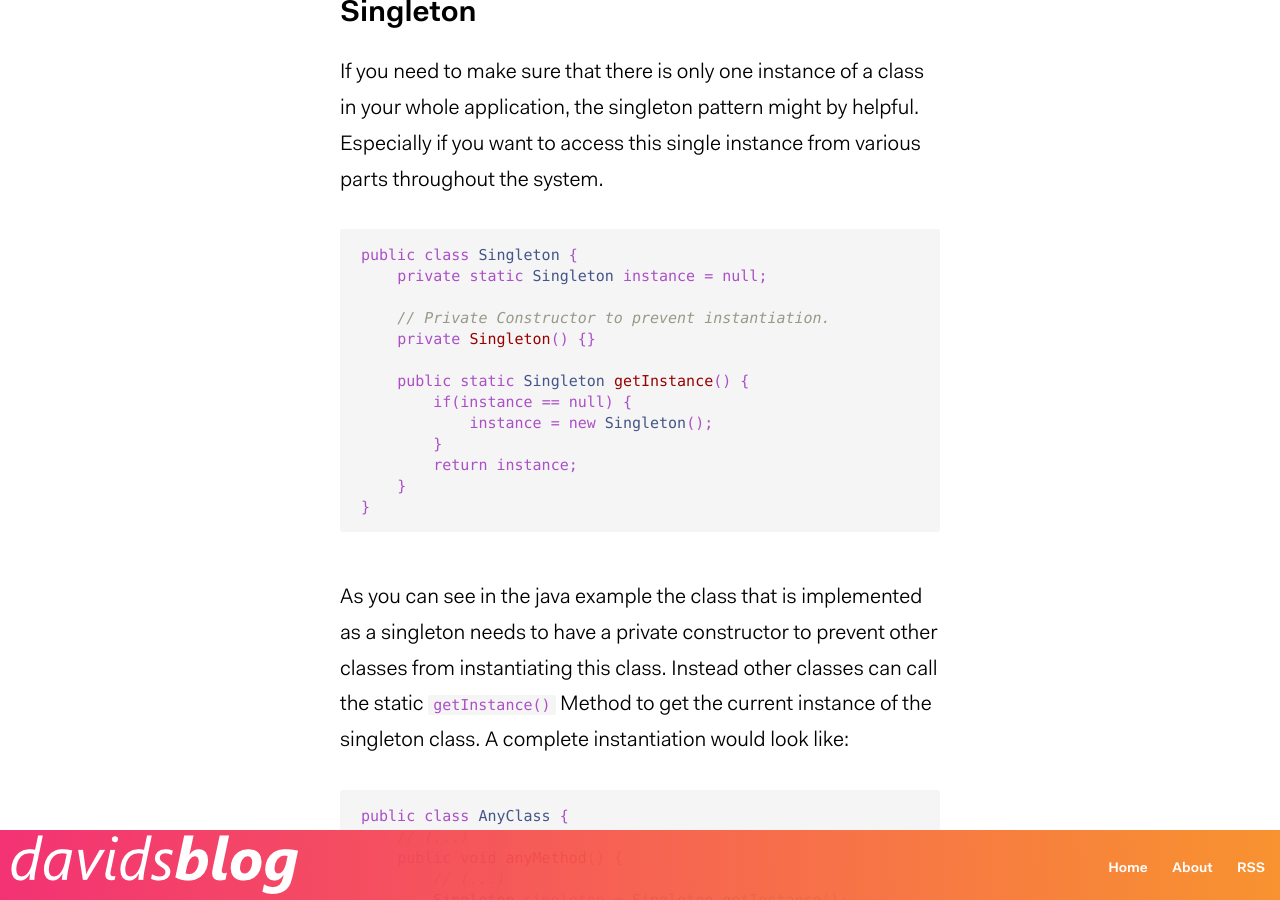
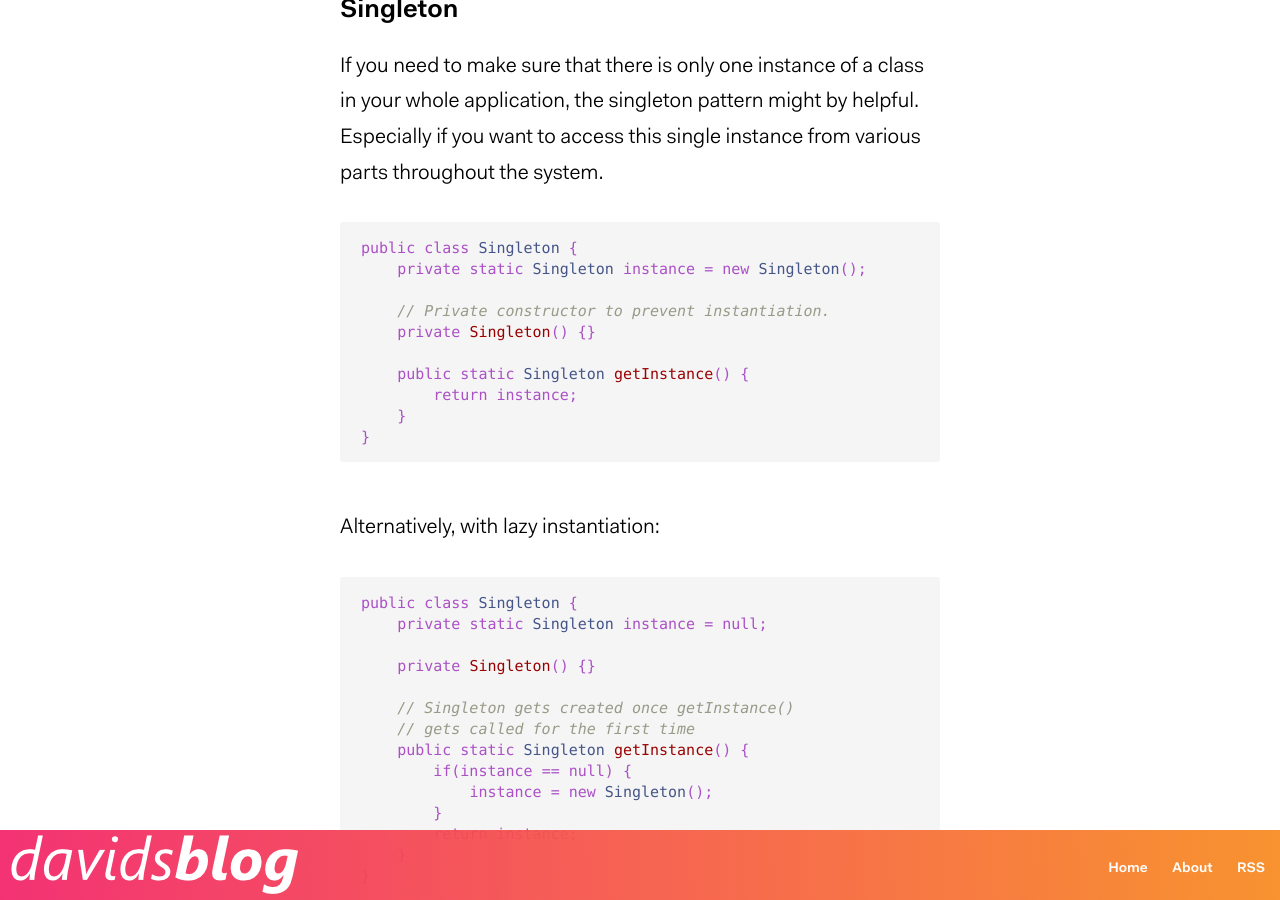
Before and after one commit to daklassen/daklassen.github.io, a Jekyll site: the page built from _posts/2017-03-28-DesignPatterns.markdown, in a window 1280 px wide and 900 px high, scrolled down 630 px. Built offline with Jekyll 4.4.1, drawn with Linux system fonts in a browser that asks for light colours; comment, search, counter and statistics services are not loaded.

Commit message:
Add alternative implementation for singleton pattern

```diff
--- a/_posts/2017-03-28-DesignPatterns.markdown
+++ b/_posts/2017-03-28-DesignPatterns.markdown
@@ -10,17 +10,33 @@ Design patterns are reusable solutions to often occurring problems in software e
 
 In this blog post I want to list some of the more popular **creational patterns** (patterns about object creation mechanisms) with examples in java code. I don't want to get very deep into each pattern, but rather give you a quick overview of what each pattern does and when you want to use it.
 
-## Singleton
+### Singleton
 
 If you need to make sure that there is only one instance of a class in your whole application, the singleton pattern might by helpful. Especially if you want to access this single instance from various parts throughout the system.
 
 {% highlight java %}
 public class Singleton {
+    private static Singleton instance = new Singleton();
+
+    // Private constructor to prevent instantiation.
+    private Singleton() {}
+
+    public static Singleton getInstance() {
+        return instance;
+    }
+}
+{% endhighlight %}
+
+Alternatively, with lazy instantiation:
+
+{% highlight java %}
+public class Singleton {
     private static Singleton instance = null;
 
-    // Private Constructor to prevent instantiation.
     private Singleton() {}
 
+    // Singleton gets created once getInstance()
+    // gets called for the first time
     public static Singleton getInstance() {
         if(instance == null) {
             instance = new Singleton();
@@ -44,7 +60,7 @@ public class AnyClass {
 }
 {% endhighlight %}
 
-## Factory
+### Factory
 
 Sometimes it's useful to create an object based on some criteria rather than configuring each individual attribute yourself. For example if you want to get a `Smartphone` object and use the `doCall()` Method on that object. Normally you would need to call the constructor giving the specs for that smartphone. With using the factory pattern you could instead instantiate the object giving in a criterion (`CHEAP`, `EXPENSIVE`).
 
@@ -81,7 +97,7 @@ public class SmartphoneFactory {
 
 As you have seen in this small example the creation of the concrete smartphone implementation is completely encapsulated from `AnyClass`. Instead the class has let the `SmartphoneFactory` build the concrete object.
 
-## Builder
+### Builder
 
 Contructors can get pretty big for classes with a huge amount of attributes. This makes it very difficult to instantiate the object without the help of the auto completion of your IDE. Moreover it's often hard to tell which parameter stands for which attribute in the class. Consider this short example:
 
```
